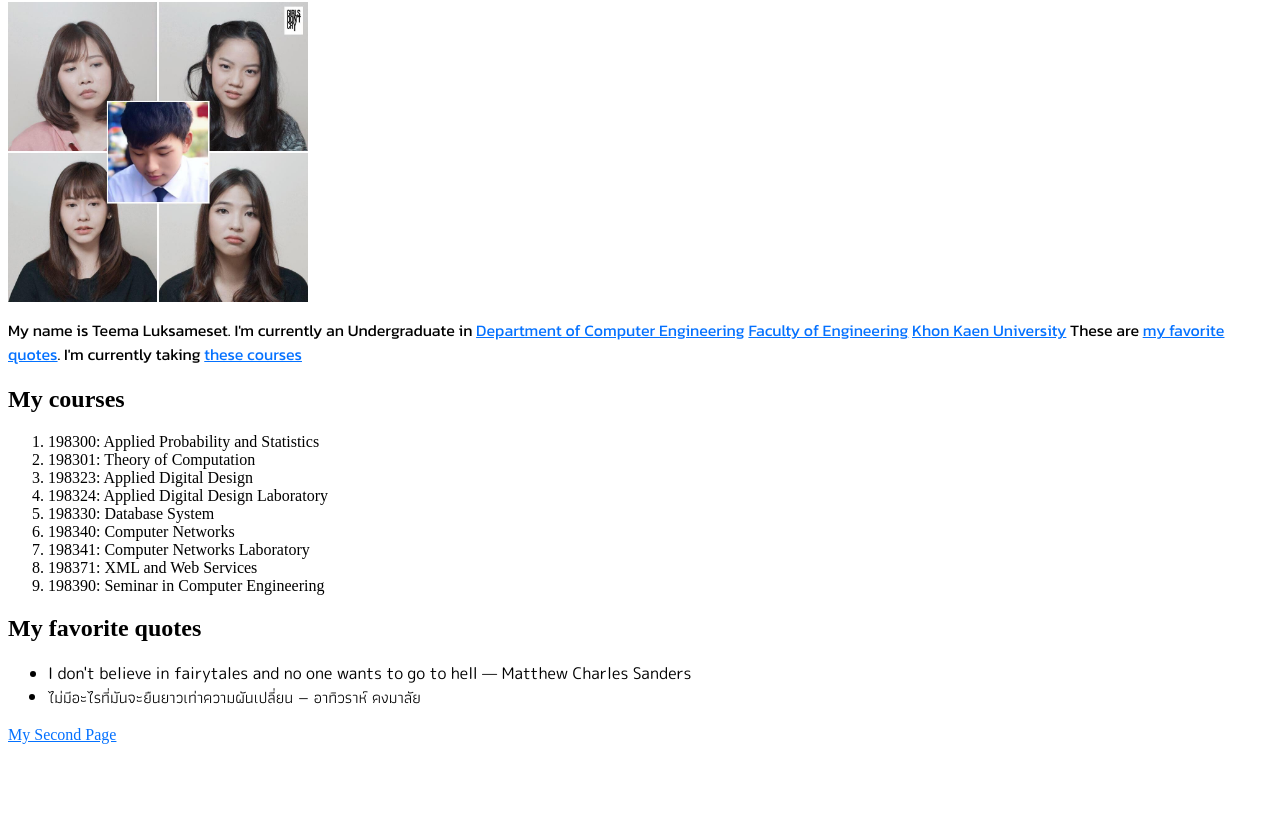
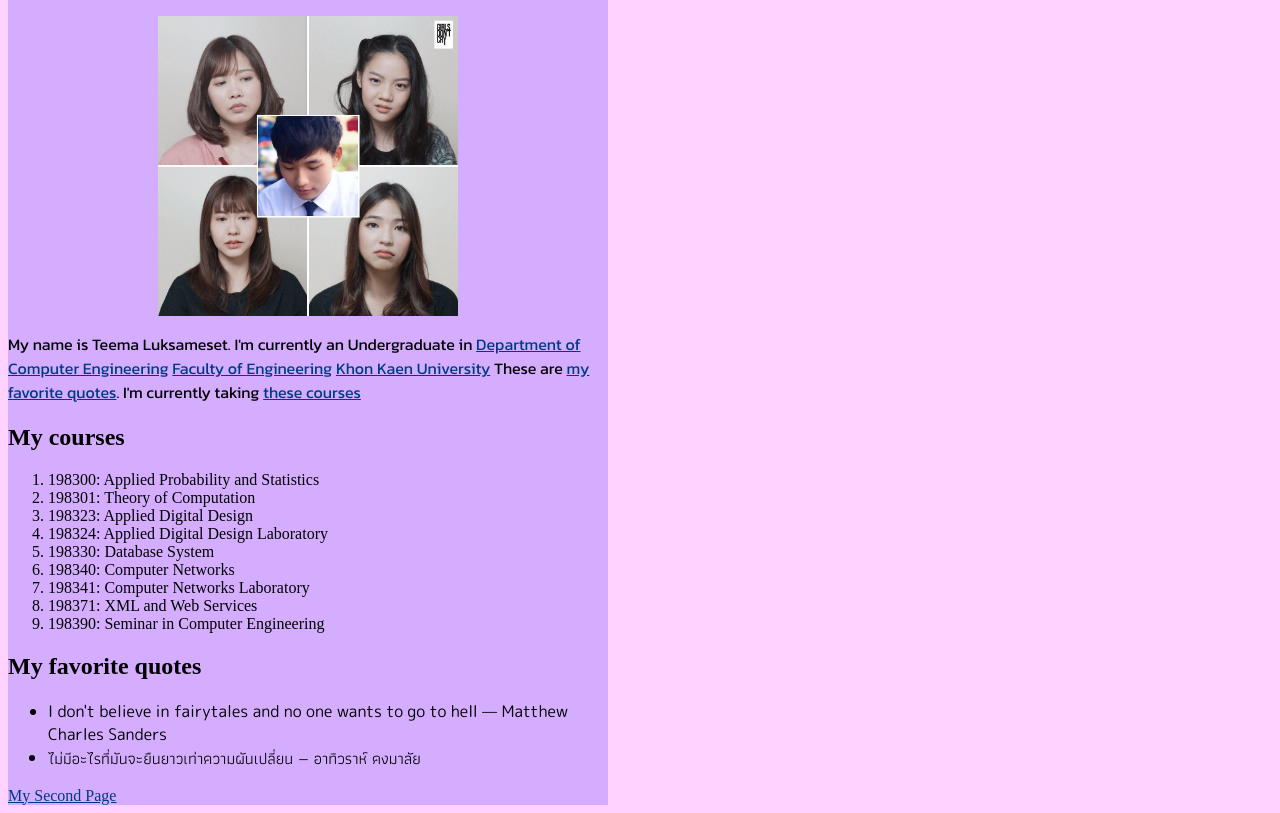
Before and after one commit to teema15135/teema15135.github.io, a plain HTML site: page index.html in a window 1280 px wide. Shown: the part 70-883 px from the top of the page. Before the commit the page ends 822 px from the top, so only its background shows below. Drawn offline with Linux system fonts and the light colour scheme.

Commit message:
For Lab 4 View

```diff
--- a/index.html
+++ b/index.html
@@ -1,13 +1,14 @@
+<!DOCTYPE html>
 <html>
     <head>
         <link href="styles/style.css" rel="stylesheet" type="text/css">
         <link href="https://fonts.googleapis.com/css?family=Kanit|M+PLUS+Rounded+1c|Mitr|Athiti|Noto+Sans" rel="stylesheet">
         <meta charset="UTF-8">
-        <title>Test</title>
+        <title>My First Page</title>
     </head>
     <body>
         <h1>Welcome to my first page</h1>
-        <img src="images/me.jpg" width="300" height="300"/>
+        <img class="profile" src="images/mypic.jpg" width="300" height="300"/>
         <p>My name is Teema Luksameset. I'm currently an Undergraduate in
             <a href="https://gear.kku.ac.th/">Department of Computer Engineering</a>
 
@@ -34,6 +35,6 @@
             <li class="quote_en">I don't believe in fairytales and no one wants to go to hell &mdash; Matthew Charles Sanders</li>
             <li class="quote_th">ไม่มีอะไรที่มันจะยืนยาวเท่าความผันเปลี่ยน &mdash; อาทิวราห์ คงมาลัย</li>
         </ul>
-        <a href="">My Second Page</a>
+        <a href="mysecondpage.html">My Second Page</a>
     </body>
 </html>
--- a/styles/style.css
+++ b/styles/style.css
@@ -1,7 +1,17 @@
+html {
+    background-color: #FFD2FF;
+}
+
 h1 {
     text-align: center;
     font-family: 'Noto Sans';
     font-weight: bold;
+}
+
+body {
+    width: 600px;
+    margin: 50 auto 50 auto;
+    background-color: rgba(186, 149, 255, 0.6);
 }
 
 p {
@@ -9,7 +19,13 @@ p {
 }
 
 a {
-    color: #0471FF;
+    color: rgb(0, 57, 131);
+}
+
+.profile {
+    display: block;
+    margin-left: auto;
+    margin-right: auto;
 }
 
 .quote_en {
--- /dev/null
+++ b/styles/style2.css
@@ -0,0 +1,33 @@
+@import url(style.css);
+
+html {
+    font-family: Verdana !important;
+}
+
+body {
+    width: 1200px;
+    margin: 0 auto 0 auto;
+}
+
+h1 {
+    font-family: Verdana;
+    color: green;
+}
+
+h2, h3 {
+    background-color: blue;
+    color: white;
+}
+
+p {
+    font-family: Verdana;
+}
+
+
+img.book_img {
+    display: block;
+    border: 3px solid black;
+    width: 15%;
+    height: 15%;
+    padding: 5px;
+}
```
Also changed, not shown: mysecondpage.html (added, +22 -0 lines), images/index-bg.png (added), images/mybook.jpg (added), images/mypic.jpg (added), 1 other file.
